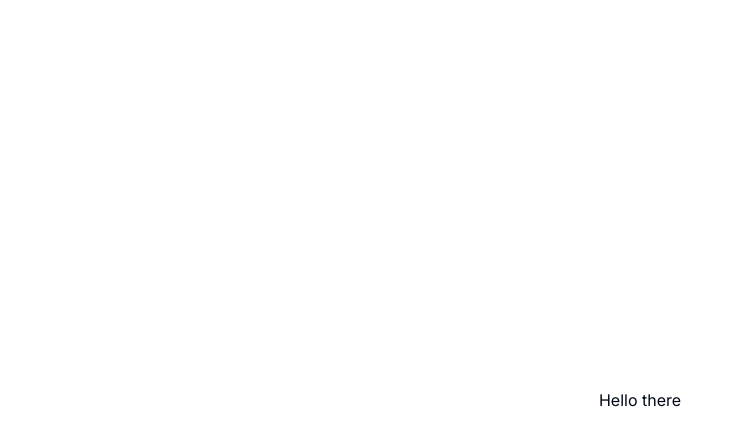
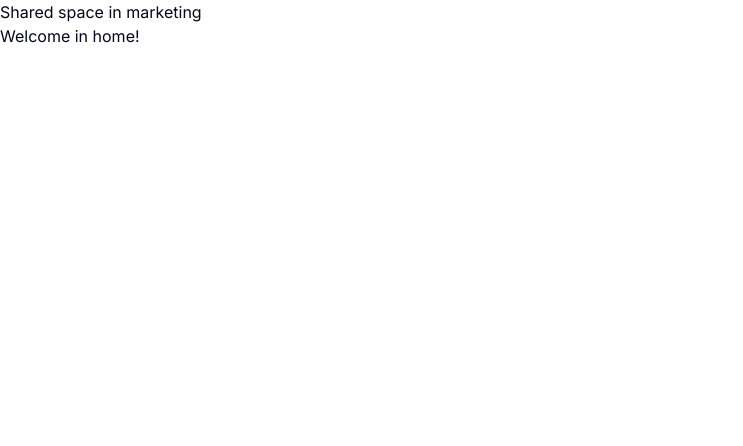
Before and after one commit to DomZem/gymstorm-next-app, a Next.js app: page / in a window 1280 px wide. Shown: the top 446 px of the page, without its empty margins (0-743 px from the left). Built offline with nearby package versions, Linux system fonts and the light colour scheme.

Commit message:
Create basic structure of routes

```diff
--- /dev/null
+++ b/app/(application)/dashboard/page.tsx
@@ -0,0 +1,7 @@
+export default function DashboardPage() {
+  return (
+    <div>
+      <h2>Welcome in dashboard page</h2>
+    </div>
+  );
+}
--- /dev/null
+++ b/app/(application)/exercises/page.tsx
@@ -0,0 +1,7 @@
+export default function ExercisesPage() {
+  return (
+    <div>
+      <h2>Welcome in exercises page</h2>
+    </div>
+  );
+}
--- /dev/null
+++ b/app/(application)/layout.tsx
@@ -0,0 +1,12 @@
+export default function RootLayout({
+  children,
+}: {
+  children: React.ReactNode;
+}) {
+  return (
+    <div>
+      Shared space in app
+      {children}
+    </div>
+  );
+}
--- /dev/null
+++ b/app/(application)/trainings/page.tsx
@@ -0,0 +1,7 @@
+export default function TrainingsPage() {
+  return (
+    <div>
+      <h2>Welcome in trainings page</h2>
+    </div>
+  );
+}
--- /dev/null
+++ b/app/(marketing)/layout.tsx
@@ -0,0 +1,12 @@
+export default function RootLayout({
+  children,
+}: {
+  children: React.ReactNode;
+}) {
+  return (
+    <div>
+      Shared space in marketing
+      {children}
+    </div>
+  );
+}
--- /dev/null
+++ b/app/(marketing)/news/page.tsx
@@ -0,0 +1,7 @@
+export default function NewsPage() {
+  return (
+    <div>
+      <h2>Welcome in news page</h2>
+    </div>
+  );
+}
--- /dev/null
+++ b/app/(marketing)/page.tsx
@@ -0,0 +1,7 @@
+export default function Home() {
+  return (
+    <div>
+      <h2>Welcome in home!</h2>
+    </div>
+  );
+}
--- a/app/page.tsx
+++ /dev/null
@@ -1,7 +0,0 @@
-export default function Home() {
-  return (
-    <main className="flex h-screen w-full items-center justify-center">
-      <h2>Hello there</h2>
-    </main>
-  );
-}
```
